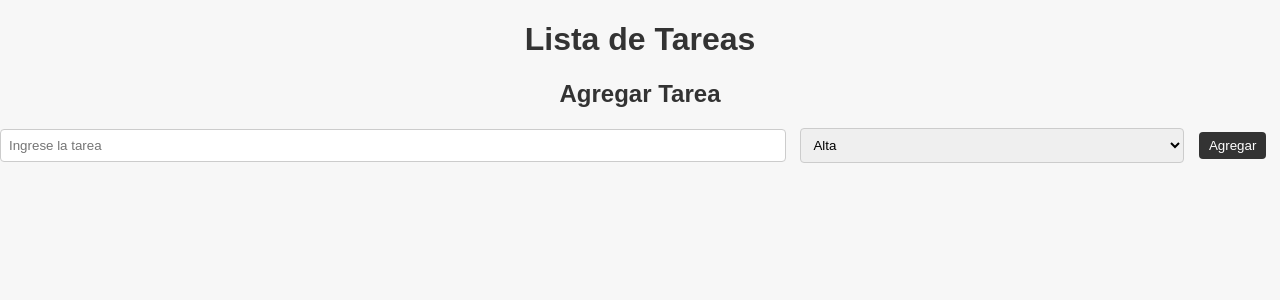
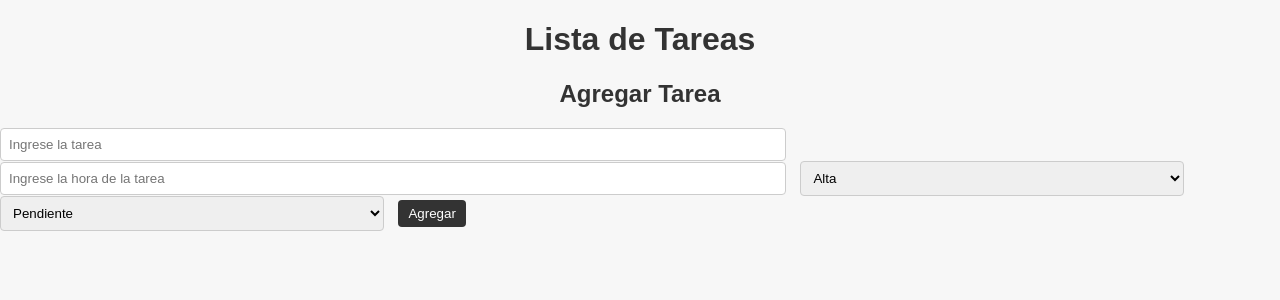
Before and after one commit to MegaGinux/to_do_list, a Flask app: page / in a window 1280 px wide. Shown: the top 300 px of the page. Run offline with Flask 3, Linux system fonts and the light colour scheme.

Commit message:
Se agrego insercion de hora y estado

```diff
--- a/app.py
+++ b/app.py
@@ -15,7 +15,9 @@ def index():
 def add_task():
     task_name = request.form['task']
     priority = request.form['priority']
-    task = {'name': task_name, 'priority': priority}
+    time = request.form['time']
+    status = request.form['status']
+    task = {'name': task_name, 'priority': priority, 'time': time, 'status': status}
     tasks.append(task)
     return redirect(url_for('index'))
 
@@ -31,8 +33,12 @@ def edit_task(task_id):
     if request.method == 'POST':
         task_name = request.form['task']
         priority = request.form['priority']
+        time = request.form['time']
+        status = request.form['status']
         tasks[task_id]['name'] = task_name
         tasks[task_id]['priority'] = priority
+        tasks[task_id]['time'] = time
+        tasks[task_id]['status'] = status
         return redirect(url_for('index'))
     else:
         task = tasks[task_id] if 0 <= task_id < len(tasks) else None
--- a/templates/index.html
+++ b/templates/index.html
@@ -10,7 +10,7 @@
     <h1>Lista de Tareas</h1>
     <ul>
         {% for idx, task in tasks %}
-            <li>{{ idx + 1 }}. {{ task['name'] }} - {{ task['priority'] }}
+            <li>{{ idx + 1 }}. {{ task['name'] }} - {{ task['priority'] }} - {{ task['time'] }} <!-- Agrega la hora de la tarea -->
                 <form action="/delete_task/{{ idx }}" method="post" style="display: inline;">
                     <button type="submit">Eliminar</button>
                 </form>
@@ -23,11 +23,18 @@
     <h2>Agregar Tarea</h2>
     <form action="/add_task" method="post">
         <input type="text" name="task" placeholder="Ingrese la tarea">
+        <input type="text" name="time" placeholder="Ingrese la hora de la tarea">
         <select name="priority">
             <option value="Alta">Alta</option>
             <option value="Media">Media</option>
             <option value="Baja">Baja</option>
         </select>
+        <!-- Campo de estado agregado -->
+        <select name="status">
+            <option value="Pendiente">Pendiente</option>
+            <option value="En Proceso">En Proceso</option>
+            <option value="Completada">Completada</option>
+        </select>
         <button type="submit">Agregar</button>
     </form>
 </body>
```
Also changed, not shown: templates/edit.html (+10 -0 lines).
